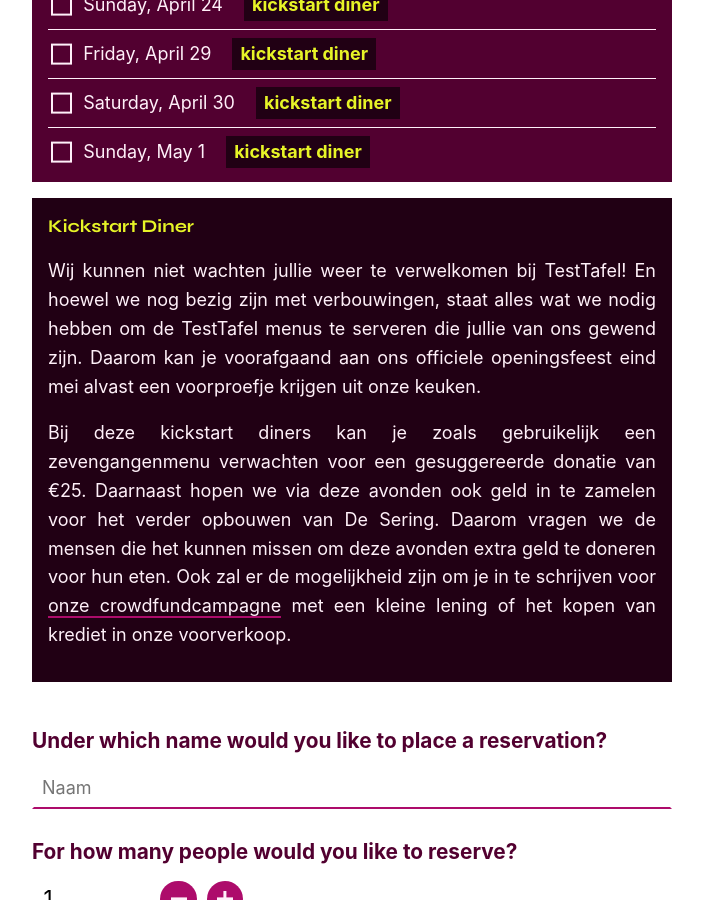
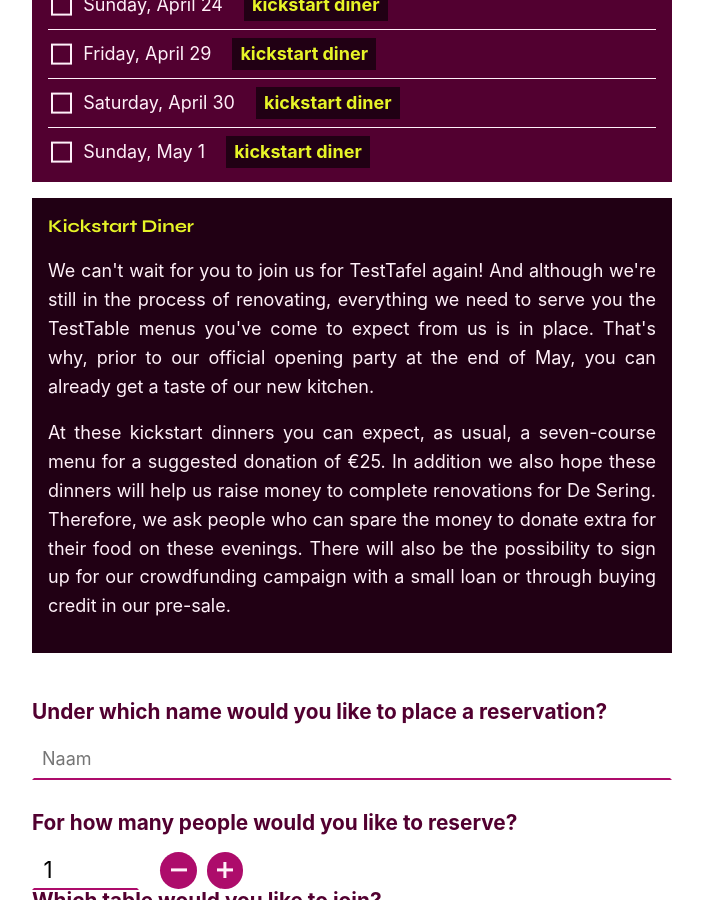
Before and after one commit to decoalitie/desering.org, a Jekyll site: the page built from en/testtafel/reservation.html, in a window 1280 px wide and 900 px high, scrolled down 539 px. Shown: the whole window, without its empty margins (288-991 px from the left). Built offline with Jekyll 4.4.1, drawn with Linux system fonts in a browser that asks for light colours; some web fonts are replaced.

Commit message:
Add translation for specials

```diff
--- a/_data/testtafel-specials.yml
+++ b/_data/testtafel-specials.yml
@@ -12,9 +12,9 @@
   name: Kickstart Diner
   description:
     en: |
-      Wij kunnen niet wachten jullie weer te verwelkomen bij TestTafel! En hoewel we nog bezig zijn met verbouwingen, staat alles wat we nodig hebben om de TestTafel menus te serveren die jullie van ons gewend zijn. Daarom kan je voorafgaand aan ons officiele openingsfeest eind mei alvast een voorproefje krijgen uit onze keuken.
+      We can't wait for you to join us for TestTafel again! And although we're still in the process of renovating, everything we need to serve you the TestTable menus you've come to expect from us is in place. That's why, prior to our official opening party at the end of May, you can already get a taste of our new kitchen.
 
-      Bij deze kickstart diners kan je zoals gebruikelijk een zevengangenmenu verwachten voor een gesuggereerde donatie van €25. Daarnaast hopen we via deze avonden ook geld in te zamelen voor het verder opbouwen van De Sering. Daarom vragen we de mensen die het kunnen missen om deze avonden extra geld te doneren voor hun eten. Ook zal er de mogelijkheid zijn om je in te schrijven voor onze crowdfundcampagne met een kleine lening of het kopen van krediet in onze voorverkoop.
+      At these kickstart dinners you can expect, as usual, a seven-course menu for a suggested donation of €25. In addition we also hope these dinners will help us raise money to complete renovations for De Sering. Therefore, we ask people who can spare the money to donate extra for their food on these evenings. There will also be the possibility to sign up for our crowdfunding campaign with a small loan or through buying credit in our pre-sale.
     nl: |
       Wij kunnen niet wachten jullie weer te verwelkomen bij TestTafel! En hoewel we nog bezig zijn met verbouwingen, staat alles wat we nodig hebben om de TestTafel menus te serveren die jullie van ons gewend zijn. Daarom kan je voorafgaand aan ons officiele openingsfeest eind mei alvast een voorproefje krijgen uit onze keuken.
 
@@ -23,9 +23,9 @@
   name: Kickstart Diner
   description:
     en: |
-      Wij kunnen niet wachten jullie weer te verwelkomen bij TestTafel! En hoewel we nog bezig zijn met verbouwingen, staat alles wat we nodig hebben om de TestTafel menus te serveren die jullie van ons gewend zijn. Daarom kan je voorafgaand aan ons officiele openingsfeest eind mei alvast een voorproefje krijgen uit onze keuken.
+      We can't wait for you to join us for TestTafel again! And although we're still in the process of renovating, everything we need to serve you the TestTable menus you've come to expect from us is in place. That's why, prior to our official opening party at the end of May, you can already get a taste of our new kitchen.
 
-      Bij deze kickstart diners kan je zoals gebruikelijk een zevengangenmenu verwachten voor een gesuggereerde donatie van €25. Daarnaast hopen we via deze avonden ook geld in te zamelen voor het verder opbouwen van De Sering. Daarom vragen we de mensen die het kunnen missen om deze avonden extra geld te doneren voor hun eten. Ook zal er de mogelijkheid zijn om je in te schrijven voor onze crowdfundcampagne met een kleine lening of het kopen van krediet in onze voorverkoop.
+      At these kickstart dinners you can expect, as usual, a seven-course menu for a suggested donation of €25. In addition we also hope these dinners will help us raise money to complete renovations for De Sering. Therefore, we ask people who can spare the money to donate extra for their food on these evenings. There will also be the possibility to sign up for our crowdfunding campaign with a small loan or through buying credit in our pre-sale.
     nl: |
       Wij kunnen niet wachten jullie weer te verwelkomen bij TestTafel! En hoewel we nog bezig zijn met verbouwingen, staat alles wat we nodig hebben om de TestTafel menus te serveren die jullie van ons gewend zijn. Daarom kan je voorafgaand aan ons officiele openingsfeest eind mei alvast een voorproefje krijgen uit onze keuken.
 
@@ -34,9 +34,9 @@
   name: Kickstart Diner
   description:
     en: |
-      Wij kunnen niet wachten jullie weer te verwelkomen bij TestTafel! En hoewel we nog bezig zijn met verbouwingen, staat alles wat we nodig hebben om de TestTafel menus te serveren die jullie van ons gewend zijn. Daarom kan je voorafgaand aan ons officiele openingsfeest eind mei alvast een voorproefje krijgen uit onze keuken.
+      We can't wait for you to join us for TestTafel again! And although we're still in the process of renovating, everything we need to serve you the TestTable menus you've come to expect from us is in place. That's why, prior to our official opening party at the end of May, you can already get a taste of our new kitchen.
 
-      Bij deze kickstart diners kan je zoals gebruikelijk een zevengangenmenu verwachten voor een gesuggereerde donatie van €25. Daarnaast hopen we via deze avonden ook geld in te zamelen voor het verder opbouwen van De Sering. Daarom vragen we de mensen die het kunnen missen om deze avonden extra geld te doneren voor hun eten. Ook zal er de mogelijkheid zijn om je in te schrijven voor onze crowdfundcampagne met een kleine lening of het kopen van krediet in onze voorverkoop.
+      At these kickstart dinners you can expect, as usual, a seven-course menu for a suggested donation of €25. In addition we also hope these dinners will help us raise money to complete renovations for De Sering. Therefore, we ask people who can spare the money to donate extra for their food on these evenings. There will also be the possibility to sign up for our crowdfunding campaign with a small loan or through buying credit in our pre-sale.
     nl: |
       Wij kunnen niet wachten jullie weer te verwelkomen bij TestTafel! En hoewel we nog bezig zijn met verbouwingen, staat alles wat we nodig hebben om de TestTafel menus te serveren die jullie van ons gewend zijn. Daarom kan je voorafgaand aan ons officiele openingsfeest eind mei alvast een voorproefje krijgen uit onze keuken.
 
@@ -45,9 +45,9 @@
   name: Kickstart Diner
   description:
     en: |
-      Wij kunnen niet wachten jullie weer te verwelkomen bij TestTafel! En hoewel we nog bezig zijn met verbouwingen, staat alles wat we nodig hebben om de TestTafel menus te serveren die jullie van ons gewend zijn. Daarom kan je voorafgaand aan ons officiele openingsfeest eind mei alvast een voorproefje krijgen uit onze keuken.
+      We can't wait for you to join us for TestTafel again! And although we're still in the process of renovating, everything we need to serve you the TestTable menus you've come to expect from us is in place. That's why, prior to our official opening party at the end of May, you can already get a taste of our new kitchen.
 
-      Bij deze kickstart diners kan je zoals gebruikelijk een zevengangenmenu verwachten voor een gesuggereerde donatie van €25. Daarnaast hopen we via deze avonden ook geld in te zamelen voor het verder opbouwen van De Sering. Daarom vragen we de mensen die het kunnen missen om deze avonden extra geld te doneren voor hun eten. Ook zal er de mogelijkheid zijn om je in te schrijven voor onze crowdfundcampagne met een kleine lening of het kopen van krediet in onze voorverkoop.
+      At these kickstart dinners you can expect, as usual, a seven-course menu for a suggested donation of €25. In addition we also hope these dinners will help us raise money to complete renovations for De Sering. Therefore, we ask people who can spare the money to donate extra for their food on these evenings. There will also be the possibility to sign up for our crowdfunding campaign with a small loan or through buying credit in our pre-sale.
     nl: |
       Wij kunnen niet wachten jullie weer te verwelkomen bij TestTafel! En hoewel we nog bezig zijn met verbouwingen, staat alles wat we nodig hebben om de TestTafel menus te serveren die jullie van ons gewend zijn. Daarom kan je voorafgaand aan ons officiele openingsfeest eind mei alvast een voorproefje krijgen uit onze keuken.
 
@@ -56,9 +56,9 @@
   name: Kickstart Diner
   description:
     en: |
-      Wij kunnen niet wachten jullie weer te verwelkomen bij TestTafel! En hoewel we nog bezig zijn met verbouwingen, staat alles wat we nodig hebben om de TestTafel menus te serveren die jullie van ons gewend zijn. Daarom kan je voorafgaand aan ons officiele openingsfeest eind mei alvast een voorproefje krijgen uit onze keuken.
+      We can't wait for you to join us for TestTafel again! And although we're still in the process of renovating, everything we need to serve you the TestTable menus you've come to expect from us is in place. That's why, prior to our official opening party at the end of May, you can already get a taste of our new kitchen.
 
-      Bij deze kickstart diners kan je zoals gebruikelijk een zevengangenmenu verwachten voor een gesuggereerde donatie van €25. Daarnaast hopen we via deze avonden ook geld in te zamelen voor het verder opbouwen van De Sering. Daarom vragen we de mensen die het kunnen missen om deze avonden extra geld te doneren voor hun eten. Ook zal er de mogelijkheid zijn om je in te schrijven voor onze crowdfundcampagne met een kleine lening of het kopen van krediet in onze voorverkoop.
+      At these kickstart dinners you can expect, as usual, a seven-course menu for a suggested donation of €25. In addition we also hope these dinners will help us raise money to complete renovations for De Sering. Therefore, we ask people who can spare the money to donate extra for their food on these evenings. There will also be the possibility to sign up for our crowdfunding campaign with a small loan or through buying credit in our pre-sale.
     nl: |
       Wij kunnen niet wachten jullie weer te verwelkomen bij TestTafel! En hoewel we nog bezig zijn met verbouwingen, staat alles wat we nodig hebben om de TestTafel menus te serveren die jullie van ons gewend zijn. Daarom kan je voorafgaand aan ons officiele openingsfeest eind mei alvast een voorproefje krijgen uit onze keuken.
 
@@ -67,9 +67,9 @@
   name: Kickstart Diner
   description:
     en: |
-      Wij kunnen niet wachten jullie weer te verwelkomen bij TestTafel! En hoewel we nog bezig zijn met verbouwingen, staat alles wat we nodig hebben om de TestTafel menus te serveren die jullie van ons gewend zijn. Daarom kan je voorafgaand aan ons officiele openingsfeest eind mei alvast een voorproefje krijgen uit onze keuken.
+      We can't wait for you to join us for TestTafel again! And although we're still in the process of renovating, everything we need to serve you the TestTable menus you've come to expect from us is in place. That's why, prior to our official opening party at the end of May, you can already get a taste of our new kitchen.
 
-      Bij deze kickstart diners kan je zoals gebruikelijk een zevengangenmenu verwachten voor een gesuggereerde donatie van €25. Daarnaast hopen we via deze avonden ook geld in te zamelen voor het verder opbouwen van De Sering. Daarom vragen we de mensen die het kunnen missen om deze avonden extra geld te doneren voor hun eten. Ook zal er de mogelijkheid zijn om je in te schrijven voor onze crowdfundcampagne met een kleine lening of het kopen van krediet in onze voorverkoop.
+      At these kickstart dinners you can expect, as usual, a seven-course menu for a suggested donation of €25. In addition we also hope these dinners will help us raise money to complete renovations for De Sering. Therefore, we ask people who can spare the money to donate extra for their food on these evenings. There will also be the possibility to sign up for our crowdfunding campaign with a small loan or through buying credit in our pre-sale.
     nl: |
       Wij kunnen niet wachten jullie weer te verwelkomen bij TestTafel! En hoewel we nog bezig zijn met verbouwingen, staat alles wat we nodig hebben om de TestTafel menus te serveren die jullie van ons gewend zijn. Daarom kan je voorafgaand aan ons officiele openingsfeest eind mei alvast een voorproefje krijgen uit onze keuken.
 
```
